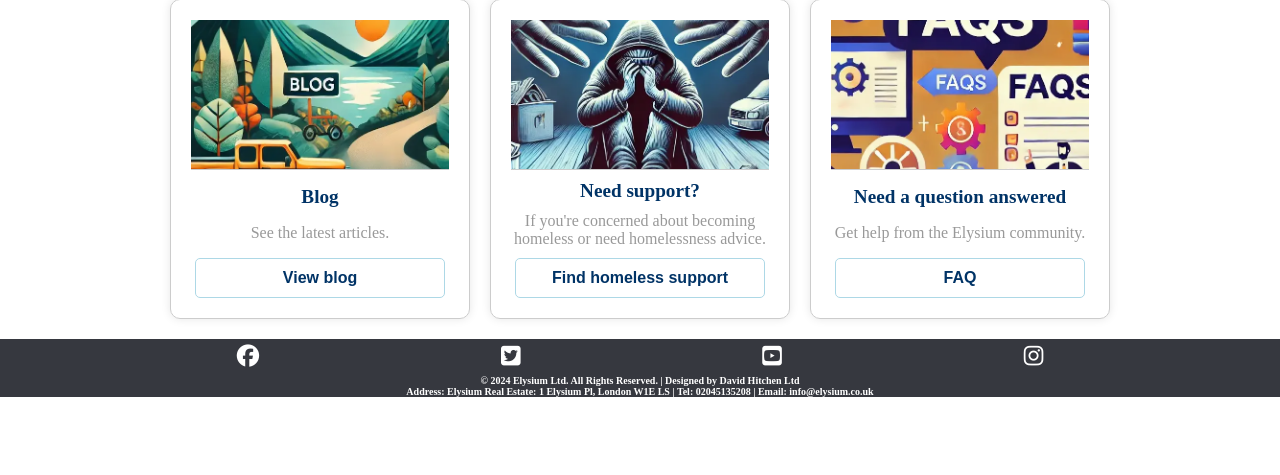
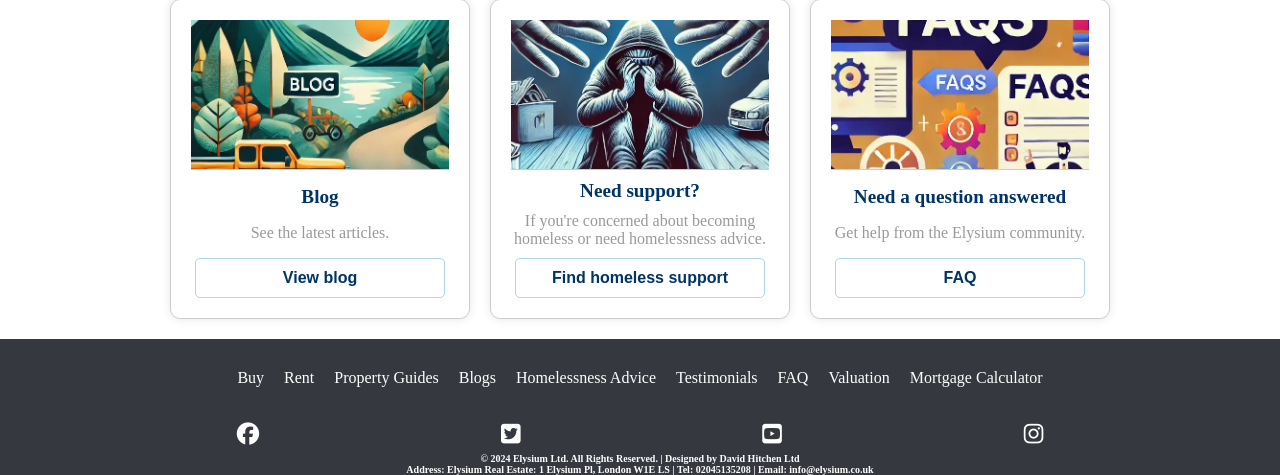
Before and after one commit to Dhitchen28963/elysium-realestate-django, a Django app: page / in a window 1280 px wide. Shown: the part 743-1218 px from the top of the page. Before the commit the page ends 1140 px from the top, so only its background shows below. Run offline with Django 4.2, Linux system fonts and the light colour scheme; parts of the project's set-up code (start-up, migrations or seed data) failed here and were passed over; some libraries are stand-ins or nearby versions.

Commit message:
Added static and added global footer menu

```diff
--- a/elysium_realestate/urls.py
+++ b/elysium_realestate/urls.py
@@ -16,6 +16,7 @@ Including another URLconf
 """
 from django.contrib import admin
 from django.urls import path, include
+from real_estate import views as real_estate_views
 
 urlpatterns = [
     path('admin/', admin.site.urls),
@@ -23,8 +24,8 @@ urlpatterns = [
     path('real_estate/', include('real_estate.urls')),
     path('accounts/', include('allauth.urls')),
     path('summernote/', include('django_summernote.urls')),
-    path('property-sale/', include('real_estate.urls'), name='property_sale'),
-    path('property-rent/', include('real_estate.urls'), name='property_rent'),
+    path('property-sale/', real_estate_views.property_sale, name='property_sale'),
+    path('property-rent/', real_estate_views.property_rent, name='property_rent'),
     path('property_guides/', include('property_guides.urls')),
     path('homelessness_advice/', include('homelessness_advice.urls')),
     path('testimonials/', include('testimonials.urls')),
--- a/static/css/style.css
+++ b/static/css/style.css
@@ -627,6 +627,35 @@ button:hover {
 
 .valuation-section button:hover, .mortgage-calculator-section button:hover {
   background-color: #b3e5fc;
+}
+
+.footer-menu {
+  background-color: #36383F;
+  padding: 20px;
+  text-align: center;
+}
+
+.footer-menu ul {
+  list-style-type: none;
+  padding: 0;
+  margin: 0;
+  display: flex;
+  flex-wrap: wrap;
+  justify-content: center;
+}
+
+.footer-menu ul li {
+  margin: 10px;
+}
+
+.footer-menu ul li a {
+  color: #ffffff;
+  text-decoration: none;
+  font-size: 16px;
+}
+
+.footer-menu ul li a:hover {
+  text-decoration: underline;
 }
 
 /* Footer including copyright text */
--- a/templates/base.html
+++ b/templates/base.html
@@ -168,6 +168,19 @@
     {% endif %}
 
     <footer>
+        <div class="footer-menu">
+            <ul>
+                <li><a href="{% url 'property_sale' %}">Buy</a></li>
+                <li><a href="{% url 'property_rent' %}">Rent</a></li>
+                <li><a href="{% url 'property_guides_list' %}">Property Guides</a></li>
+                <li><a href="{% url 'blog_list' %}">Blogs</a></li>
+                <li><a href="{% url 'homelessness_advice_list' %}">Homelessness Advice</a></li>
+                <li><a href="{% url 'testimonials_list' %}">Testimonials</a></li>
+                <li><a href="{% url 'faq_list' %}">FAQ</a></li>
+                <li><a href="{% url 'valuation' %}">Valuation</a></li>
+                <li><a href="{% url 'mortgage_calculator' %}">Mortgage Calculator</a></li>
+            </ul>
+        </div>
         <ul id="social-media">
             <li><a href="https://www.facebook.com/" target="_blank" rel="noopener" aria-label="Visit our Facebook page (opens in a new tab)"><i class="fa-brands fa-facebook" style="color: #ffffff;"></i></a></li>
             <li><a href="https://www.twitter.com/" target="_blank" rel="noopener" aria-label="Visit our Twitter page (opens in a new tab)"><i class="fa-brands fa-twitter-square" style="color: #ffffff;"></i></a></li>
```
Also changed, not shown: real_estate/views.py (+15 -0 lines), 1 other file.
